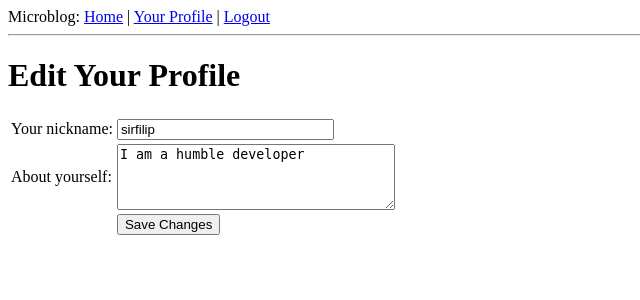
After one commit to sirfilip/microblog, a Flask app: page /edit in a window 1280 px wide. The commit adds this page. Shown: the top 300 px of the page, without its empty margins (0-640 px from the left). Run offline with Flask 2, Linux system fonts and the light colour scheme; a user stored in the database is signed in; data comes from the database, SQL or seed files in the repository; both versions use the stored data as it was after the commit.

Commit message:
Add avatar and edit profile

```diff
--- a/app/forms.py
+++ b/app/forms.py
@@ -1,9 +1,13 @@
 from flask.ext.wtf import Form
-from wtforms import TextField, BooleanField
-from wtforms.validators import InputRequired
+from wtforms import TextField, BooleanField, TextAreaField
+from wtforms.validators import InputRequired, Length
 
 
 
 class LoginForm(Form):
     openid = TextField('openid', validators=[InputRequired()])
     remember_me = BooleanField('remember_me', default=False)
+
+class EditForm(Form):
+    nickname = TextField('nickname', validators=[InputRequired()])
+    about_me = TextAreaField('about_me', validators=[Length(min=0, max=140)])
--- a/app/models.py
+++ b/app/models.py
@@ -1,3 +1,4 @@
+from hashlib import md5
 from app import db
 
 ROLE_USER = 0
@@ -9,6 +10,8 @@ class User(db.Model):
     email = db.Column(db.String(120), index=True, unique=True)
     role = db.Column(db.SmallInteger, default=ROLE_USER)
     posts = db.relationship('Post', backref='author', lazy='dynamic')
+    about_me = db.Column(db.String(140))
+    last_seen = db.Column(db.DateTime)
 
     def is_authenticated(self):
         return True
@@ -22,6 +25,9 @@ class User(db.Model):
     def get_id(self):
         return unicode(self.id)
 
+    def avatar(self, size):
+        return 'http://www.gravatar.com/avatar/' + md5(self.email).hexdigest() + '?d=mm&s=' + str(size)
+
     def __repr__(self):
         return '<User %r>' % (self.nickname)
 
--- a/app/templates/base.html
+++ b/app/templates/base.html
@@ -9,6 +9,7 @@
     <body>
         <div>Microblog: <a href="/index">Home</a>
         {% if g.user.is_authenticated() %}
+            | <a href="{{url_for('user', nickname=g.user.nickname)}}">Your Profile</a>
             | <a href="{{url_for('logout')}}">Logout</a>
         {% endif %}
         </div>
--- /dev/null
+++ b/app/templates/edit.html
@@ -0,0 +1,22 @@
+{% extends 'base.html' %}
+
+{% block content %}
+<h1>Edit Your Profile</h1>
+<form action="" method="post" name="edit">
+    {{form.hidden_tag()}}
+    <table>
+        <tr>
+            <td>Your nickname:</td>
+            <td>{{form.nickname(size = 24)}}</td>
+        </tr>
+        <tr>
+            <td>About yourself:</td>
+            <td>{{form.about_me(cols = 32, rows = 4)}}</td>
+        </tr>
+        <tr>
+            <td></td>
+            <td><input type="submit" value="Save Changes"></td>
+        </tr>
+    </table>
+</form>
+{% endblock %}
--- /dev/null
+++ b/app/templates/post.html
@@ -0,0 +1,5 @@
+<table>
+    <tr valign="top">
+        <td><img src="{{post.author.avatar(50)}}"></td><td><i>{{post.author.nickname}} says:</i><br>{{post.body}}</td>
+    </tr>
+</table>
--- a/app/views.py
+++ b/app/views.py
@@ -1,12 +1,21 @@
+from datetime import datetime
 from flask import render_template, redirect, flash, session, url_for, request, g
 from flask.ext.login import login_user, logout_user, current_user, login_required
 from app import app, db, lm, oid
-from forms import LoginForm
+from forms import LoginForm, EditForm
 from models import User, ROLE_USER, ROLE_ADMIN
 
 @lm.user_loader
 def load_user(id):
     return User.query.get(int(id))
+
+@app.before_request
+def before_request():
+    g.user = current_user
+    if g.user.is_authenticated():
+        g.user.last_seen = datetime.utcnow()
+        db.session.add(g.user)
+        db.session.commit()
 
 @app.route('/')
 @app.route('/index')
@@ -58,7 +67,34 @@ def after_login(resp):
     login_user(user, remember=remember_me)
     return redirect(request.args.get('next') or url_for('index'))
 
+@app.route('/user/<nickname>')
+@login_required
+def user(nickname):
+    user = User.query.filter_by(nickname=nickname).first()
+    if user == None:
+        flash('User ' + nickname + ' not found.')
+        return redirect(url_for('index'))
+    posts = [
+        {'author': user, 'body': 'Test post #1'},
+        {'author': user, 'body': 'Test post #2'},
+    ]
+    return render_template('user.html',
+        user = user,
+        posts = posts)
 
-@app.before_request
-def before_request():
-    g.user = current_user
+@app.route('/edit', methods=['GET', 'POST'])
+@login_required
+def edit():
+    form = EditForm()
+    if form.validate_on_submit():
+        g.user.nickname = form.nickname.data
+        g.user.about_me = form.about_me.data
+        db.session.add(g.user)
+        db.session.commit()
+        flash('Your changes have been saved.')
+        return redirect(url_for('edit'))
+    else:
+        form.nickname.data = g.user.nickname
+        form.about_me.data = g.user.about_me
+        return render_template('edit.html',
+            form=form)
```
Also changed, not shown: app/templates/user.html (added, +19 -0 lines), app.db.
